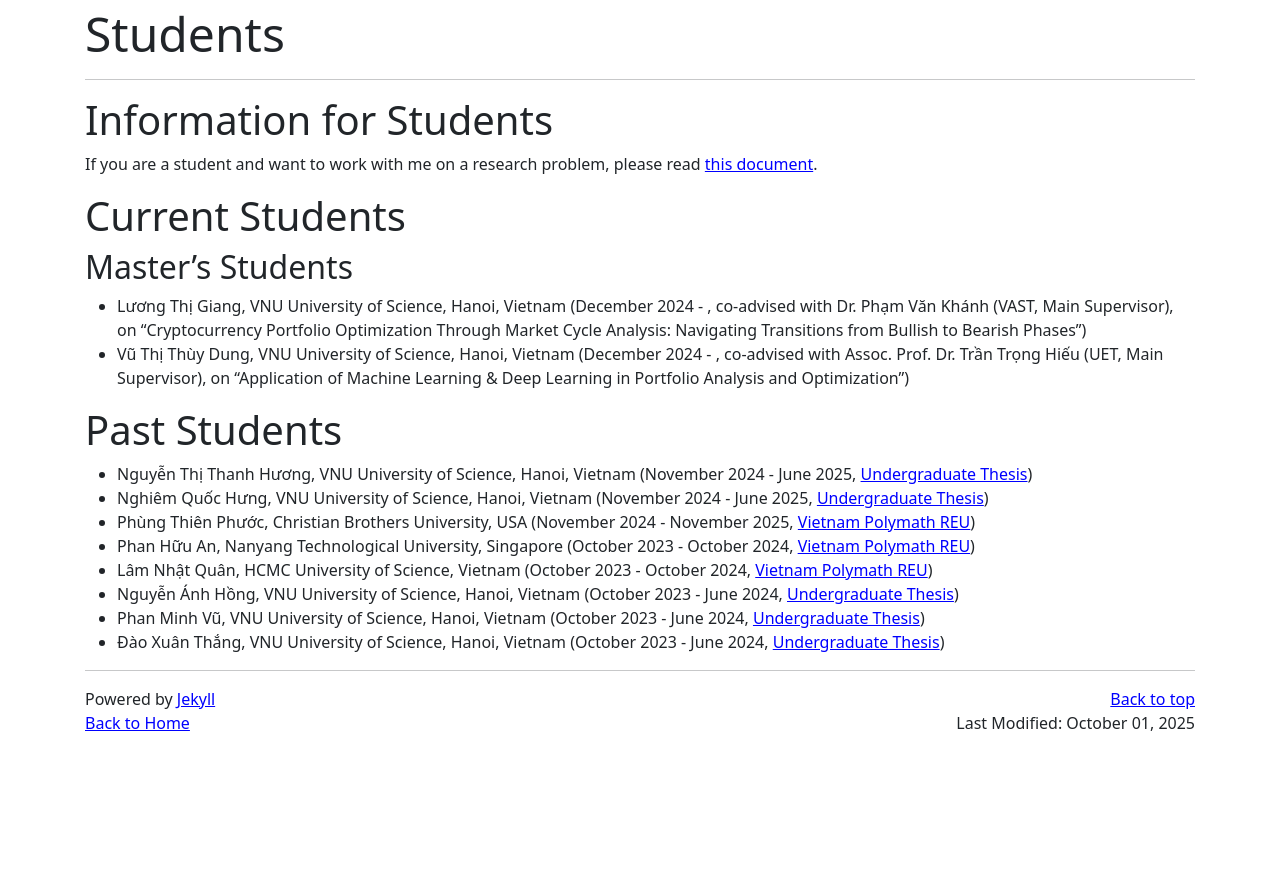
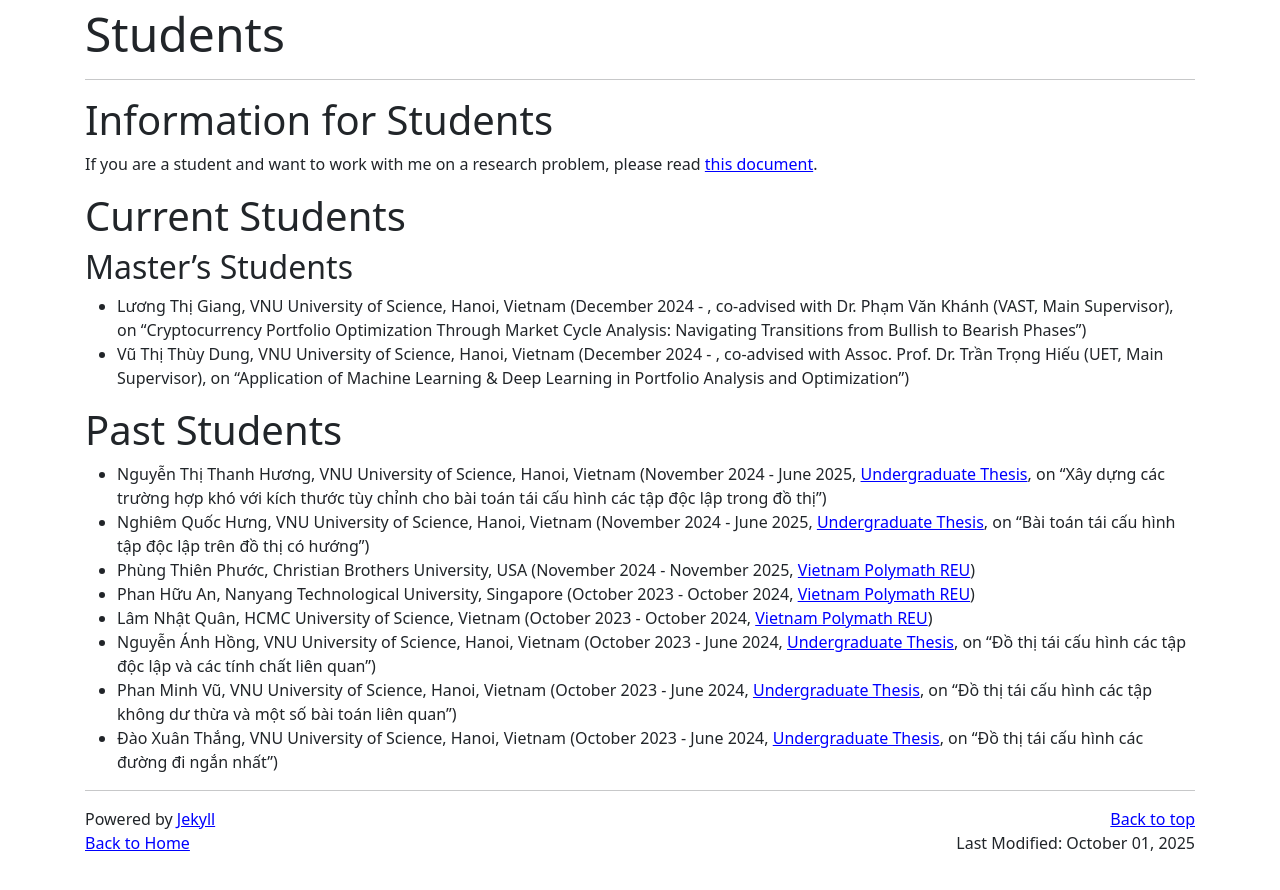
Before and after one commit to hoanganhduc/hoanganhduc.github.io, a Jekyll site: the page built from students.md, in a window 1280 px wide. Shown: the top 890 px of the page. Built offline with Jekyll 4.4.1, drawn with Linux system fonts in a browser that asks for light colours; nearby versions of some CDN libraries; a style sheet for code colours, icons or effects is not loaded.

Commit message:
Updated @ 2025-10-01  11:06:19 ICT

```diff
--- a/students.md
+++ b/students.md
@@ -23,11 +23,11 @@ If you are a student and want to work with me on a research problem, please read
 
 # Past Students
 
-* Nguyễn Thị Thanh Hương, VNU University of Science, Hanoi, Vietnam (November 2024 - June 2025, [Undergraduate Thesis]({{ page.url | append: "khoaluanHUS_NTTHuong_202506.pdf" }}))
-* Nghiêm Quốc Hưng, VNU University of Science, Hanoi, Vietnam (November 2024 - June 2025, [Undergraduate Thesis]({{ page.url | append: "khoaluanHUS_NQHung_202506.pdf" }}))
+* Nguyễn Thị Thanh Hương, VNU University of Science, Hanoi, Vietnam (November 2024 - June 2025, [Undergraduate Thesis]({{ page.url | append: "khoaluanHUS_NTTHuong_202506.pdf" }}), on "Xây dựng các trường hợp khó với kích thước tùy chỉnh cho bài toán tái cấu hình các tập độc lập trong đồ thị")
+* Nghiêm Quốc Hưng, VNU University of Science, Hanoi, Vietnam (November 2024 - June 2025, [Undergraduate Thesis]({{ page.url | append: "khoaluanHUS_NQHung_202506.pdf" }}), on "Bài toán tái cấu hình tập độc lập trên đồ thị có hướng")
 * Phùng Thiên Phước, Christian Brothers University, USA (November 2024 - November 2025, [Vietnam Polymath REU]({% link activities/Vietnam-Polymath-REU/index.md %}))
 * Phan Hữu An, Nanyang Technological University, Singapore (October 2023 - October 2024, [Vietnam Polymath REU]({% link activities/Vietnam-Polymath-REU/index.md %}))
 * Lâm Nhật Quân, HCMC University of Science, Vietnam (October 2023 - October 2024, [Vietnam Polymath REU]({% link activities/Vietnam-Polymath-REU/index.md %}))
-* Nguyễn Ánh Hồng, VNU University of Science, Hanoi, Vietnam (October 2023 - June 2024, [Undergraduate Thesis]({{ page.url | append: "khoaluanHUS_NAHong_202406.pdf" }}))
-* Phan Minh Vũ, VNU University of Science, Hanoi, Vietnam (October 2023 - June 2024, [Undergraduate Thesis]({{ page.url | append: "khoaluanHUS_PMVu_202406.pdf" }}))
-* Đào Xuân Thắng, VNU University of Science, Hanoi, Vietnam (October 2023 - June 2024, [Undergraduate Thesis]({{ page.url | append: "khoaluanHUS_DXThang_202406.pdf" }}))
+* Nguyễn Ánh Hồng, VNU University of Science, Hanoi, Vietnam (October 2023 - June 2024, [Undergraduate Thesis]({{ page.url | append: "khoaluanHUS_NAHong_202406.pdf" }}), on "Đồ thị tái cấu hình các tập độc lập và các tính chất liên quan")
+* Phan Minh Vũ, VNU University of Science, Hanoi, Vietnam (October 2023 - June 2024, [Undergraduate Thesis]({{ page.url | append: "khoaluanHUS_PMVu_202406.pdf" }}), on "Đồ thị tái cấu hình các tập không dư thừa và một số bài toán liên quan")
+* Đào Xuân Thắng, VNU University of Science, Hanoi, Vietnam (October 2023 - June 2024, [Undergraduate Thesis]({{ page.url | append: "khoaluanHUS_DXThang_202406.pdf" }}), on "Đồ thị tái cấu hình các đường đi ngắn nhất")
```
Also changed, not shown: 2 other files.
